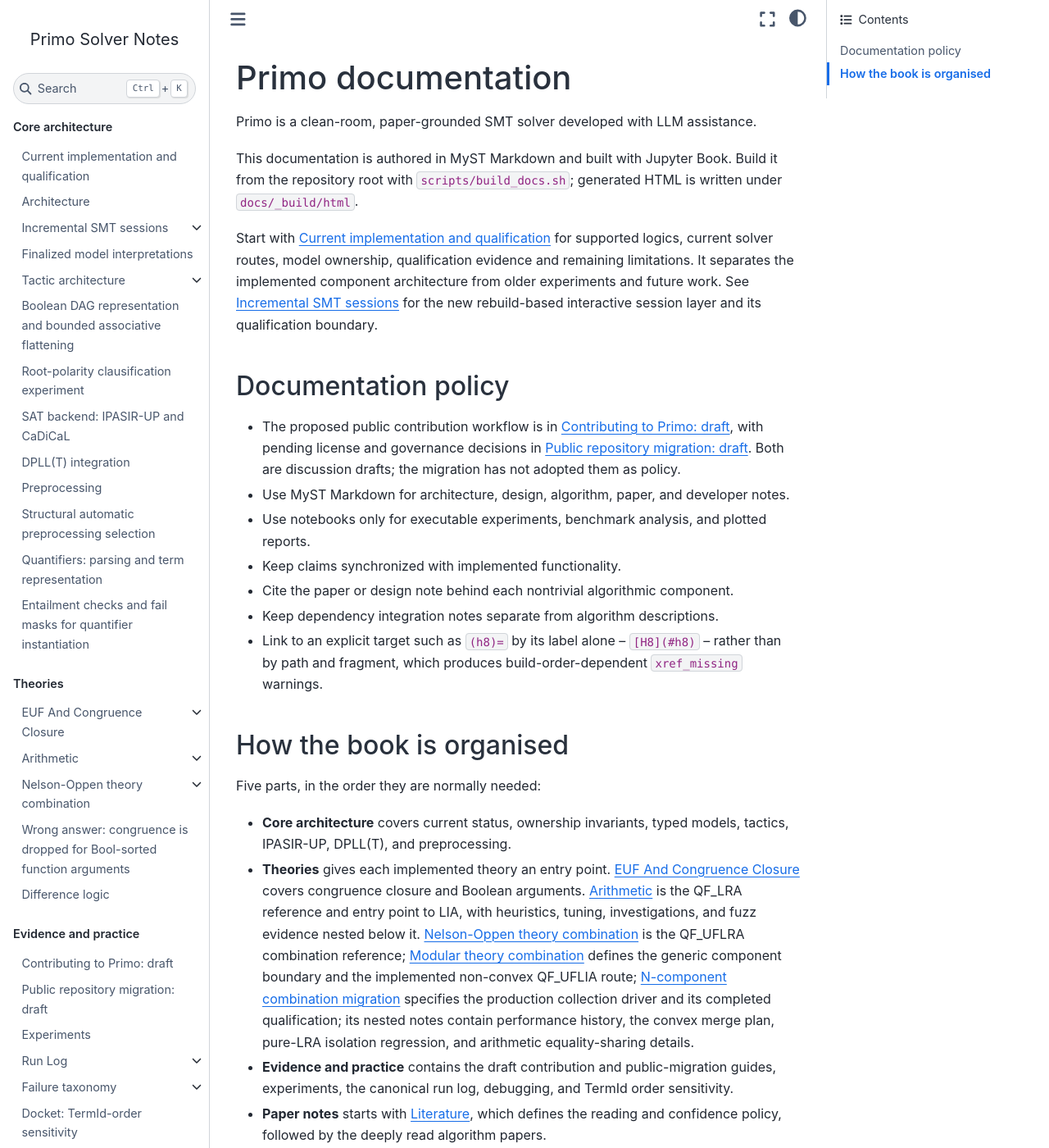
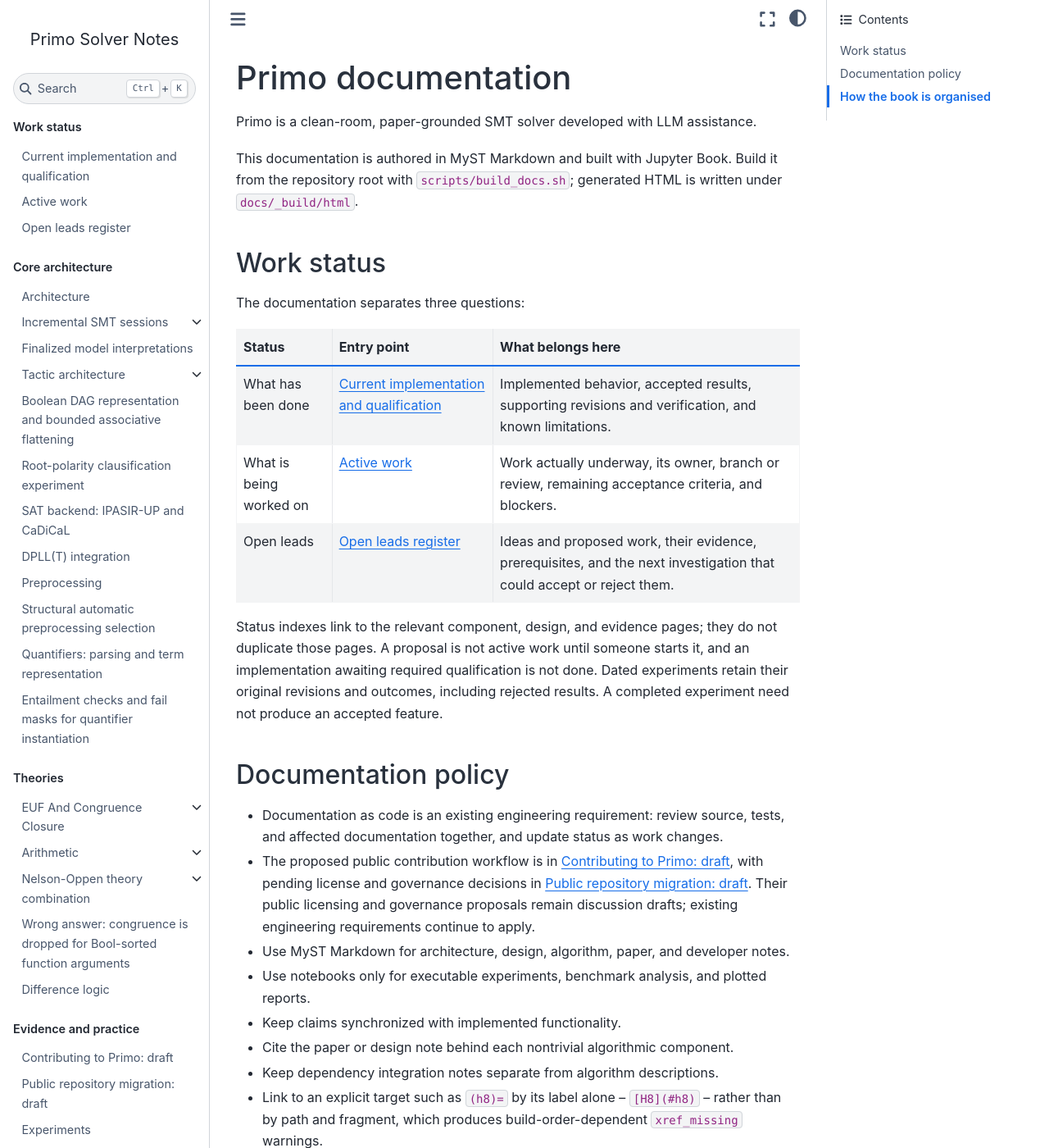
Before and after one commit to primo-solver/primo, a Jupyter Book: the page built from docs/index.md, in a window 1280 px wide and 1400 px high. Shown: the whole window at 82% size. Built offline with Jupyter Book 1.0.4 settings and Sphinx 7.4.7 and the Sphinx Book theme 1.1.4, drawn with Linux system fonts in a browser that asks for light colours; some of the changed text lies outside the part shown.

Commit message:
Separate documentation for completed work, active work, and open leads

```diff
--- a/docs/_toc.yml
+++ b/docs/_toc.yml
@@ -4,9 +4,14 @@
 # Theory reference pages are entry points; detailed design and evidence notes
 # are nested beneath the component they qualify.
 parts:
+  - caption: Work status
+    chapters:
+      - file: current-status
+      - file: active-work
+      - file: open-leads
+
   - caption: Core architecture
     chapters:
-      - file: current-status
       - file: architecture
       - file: incremental-smt
         sections:
@@ -42,7 +47,6 @@
               - file: qf-lia-profile
           - file: qf-lra-heuristics
           - file: tuning-parameters
-          - file: open-leads
           - file: tropical-matrix-structure
           - file: fuzz-coverage-qf-lra
       - file: nelson-oppen
--- a/docs/index.md
+++ b/docs/index.md
@@ -6,17 +6,30 @@
 Build it from the repository root with `scripts/build_docs.sh`; generated HTML
 is written under `docs/_build/html`.
 
-Start with [](current-status.md) for supported logics, current solver routes,
-model ownership, qualification evidence and remaining limitations. It separates
-the implemented component architecture from older experiments and future work.
-See [](incremental-smt.md) for the new rebuild-based interactive session layer
-and its qualification boundary.
+## Work status
+
+The documentation separates three questions:
+
+| Status | Entry point | What belongs here |
+| --- | --- | --- |
+| What has been done | [](current-status.md) | Implemented behavior, accepted results, supporting revisions and verification, and known limitations. |
+| What is being worked on | [](active-work.md) | Work actually underway, its owner, branch or review, remaining acceptance criteria, and blockers. |
+| Open leads | [](open-leads.md) | Ideas and proposed work, their evidence, prerequisites, and the next investigation that could accept or reject them. |
+
+Status indexes link to the relevant component, design, and evidence pages;
+they do not duplicate those pages. A proposal is not active work until someone
+starts it, and an implementation awaiting required qualification is not done.
+Dated experiments retain their original revisions and outcomes, including
+rejected results. A completed experiment need not produce an accepted feature.
 
 ## Documentation policy
 
+- Documentation as code is an existing engineering requirement: review source,
+  tests, and affected documentation together, and update status as work changes.
 - The proposed public contribution workflow is in [](contributing.md), with
   pending license and governance decisions in [](public-repository-migration.md).
-  Both are discussion drafts; the migration has not adopted them as policy.
+  Their public licensing and governance proposals remain discussion drafts;
+  existing engineering requirements continue to apply.
 - Use MyST Markdown for architecture, design, algorithm, paper, and developer notes.
 - Use notebooks only for executable experiments, benchmark analysis, and plotted reports.
 - Keep claims synchronized with implemented functionality.
@@ -28,9 +41,11 @@
 
 ## How the book is organised
 
-Five parts, in the order they are normally needed:
+Six parts, in the order they are normally needed:
 
-- **Core architecture** covers current status, ownership invariants, typed models,
+- **Work status** separates completed work, active work, and open leads through
+  the three entry points above.
+- **Core architecture** covers ownership invariants, typed models,
   tactics, IPASIR-UP, DPLL(T), and preprocessing.
 - **Theories** gives each implemented theory an entry point. [](euf.md) covers
   congruence closure and Boolean arguments. [](arithmetic.md) is the QF_LRA
```
Also changed, not shown: docs/active-work.md (added, +49 -0 lines), docs/contributing.md (+18 -1 lines), docs/current-status.md (+5 -0 lines), docs/open-leads.md (+44 -7 lines), docs/public-repository-migration.md (+29 -5 lines).
